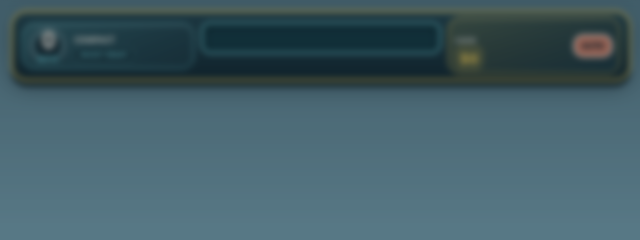
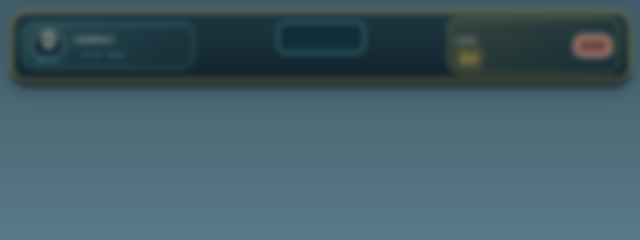
Before and after one commit to bobmlord1/toy_city.io, a plain HTML site: page index.html in a window 1280 px wide. Shown: the top 240 px of the page, 319-959 px from the left. Drawn offline with Linux system fonts and the light colour scheme; no server answers.

Commit message:
ui: keep compact minimap proportions

```diff
--- a/index.html
+++ b/index.html
@@ -240,7 +240,9 @@
     position:relative;
     top:auto;
     right:auto;
-    width:100%;
+    width:88px;
+    max-width:100%;
+    justify-self:center;
     height:32px;
     min-height:0;
     padding:2px;
@@ -283,7 +285,7 @@
     body.hud-mobile #dashboard #activityIcon{font-size:9px}
     body.hud-mobile #dashboard #activityText{font-size:7px}
     body.hud-mobile #dashboard #activitySkip{padding:2px 3px;font-size:6px}
-    body.hud-mobile #dashboard #mapbox{height:26px;padding:2px}
+    body.hud-mobile #dashboard #mapbox{width:74px;height:26px;padding:2px}
     body.hud-mobile #dashboard .cash-label{font-size:6px}
     body.hud-mobile #dashboard #cash{font-size:12px;padding:1px 3px}
     body.hud-mobile #dashboard #profileToggle{min-height:20px;padding:3px 4px;font-size:7px}
```
